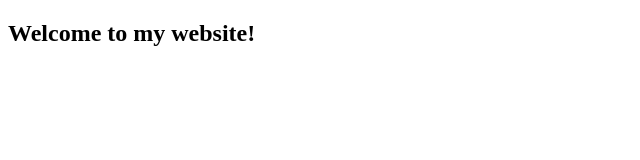
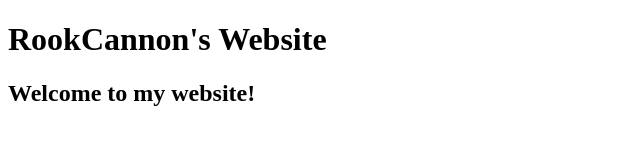
Before and after one commit to RookCannon/RookCannon.github.io, a plain HTML site: page index.html in a window 1280 px wide. Shown: the whole page, without its empty margins (0-640 px from the left). Drawn offline with Linux system fonts and the light colour scheme.

Commit message:
Update index.html

```diff
--- a/index.html
+++ b/index.html
@@ -10,10 +10,11 @@
   <div id="app">
     <div id="menuBarContainer">
         <div id="dropdown"></div>
+        <h1>RookCannon's Website</h1>
+    </div>
+    <div id="scrollablePage">
+        <div id="header">
             <h2>Welcome to my website!</h2>
-    </div>
-    <div id="header">
-
         </div>
         <div class="otherPagesContainer">
             <div id="inProgressProjects"></div>
@@ -22,5 +23,6 @@
             <div></div>
         </div>
     </div>
+  </div>
 </body>
 </html>
```
Lines whose indentation alone changed are shown as unchanged.
